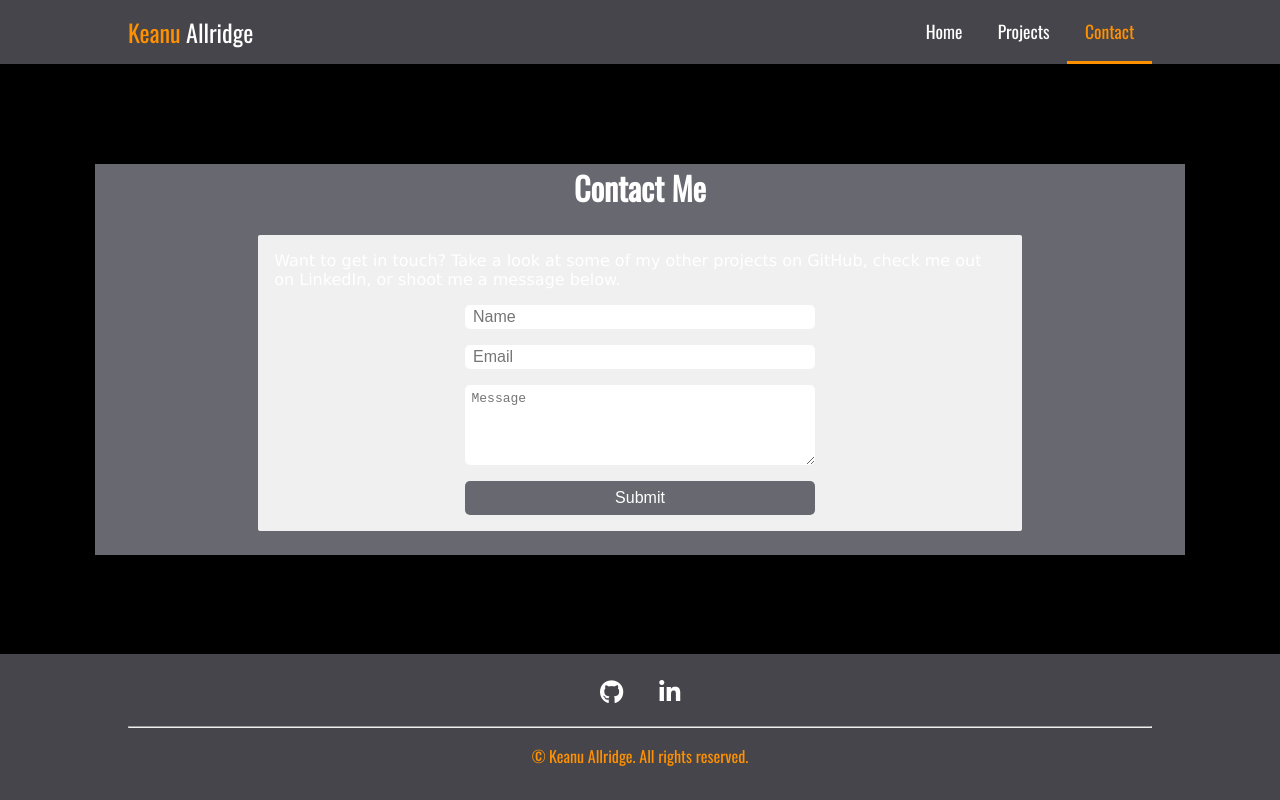
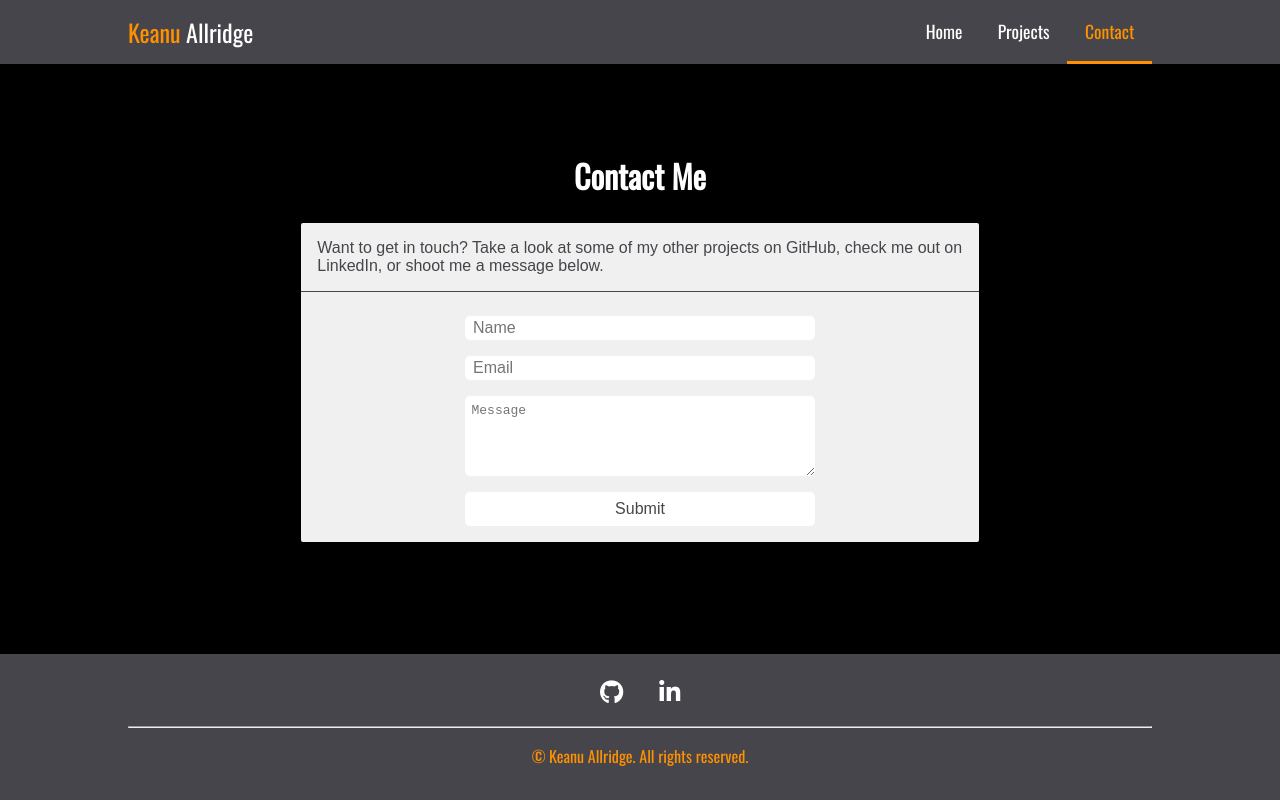
Before and after one commit to Kianek/vue-portfolio, a Vue app: page /contact in a window 1280 px wide. Built offline with nearby package versions, Linux system fonts and the light colour scheme.

Commit message:
Update styles

```diff
--- a/src/pages/Contact.vue
+++ b/src/pages/Contact.vue
@@ -73,7 +73,7 @@ export default {
 @import "../colors.scss";
 
 main {
-  background-color: $bg-primary;
+  margin-bottom: auto;
   min-height: 100%;
 }
 
@@ -87,7 +87,10 @@ main {
 }
 
 .panel > p {
-  font-family: Verdana, Arial, sans-serif;
+  border-bottom: solid 1px #45454b;
+  color: #45454b;
+  font-family: "Avenir", Arial, sans-serif;
+  margin-bottom: 1.5em;
   padding: 1em;
 }
 .contact-btn-group {
@@ -129,6 +132,7 @@ form {
   input,
   textarea {
     border: none;
+    height: 1.5em;
     border-radius: 5px;
     margin-bottom: 1rem;
     font-size: 1em;
@@ -140,14 +144,13 @@ form {
   }
 
   input[type="submit"] {
-    background-color: $bg-primary;
-    color: $white;
+    background-color: $white;
+    color: #45454b;
     height: 100%;
     transition: 0.1s;
 
     &:hover {
-      background-color: $bg-secondary;
-      color: orange;
+      background-color: #c5c5c5;
       cursor: pointer;
     }
   }
```
